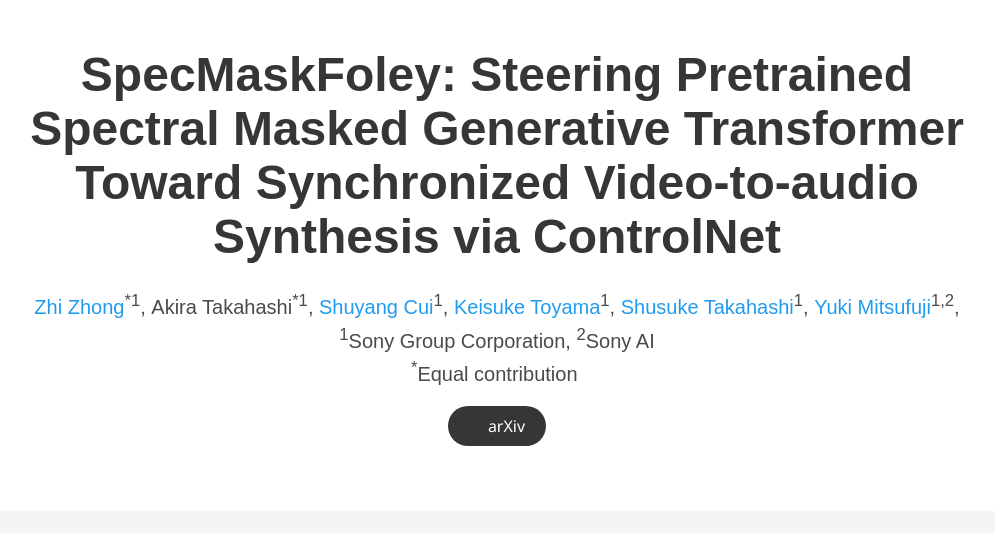
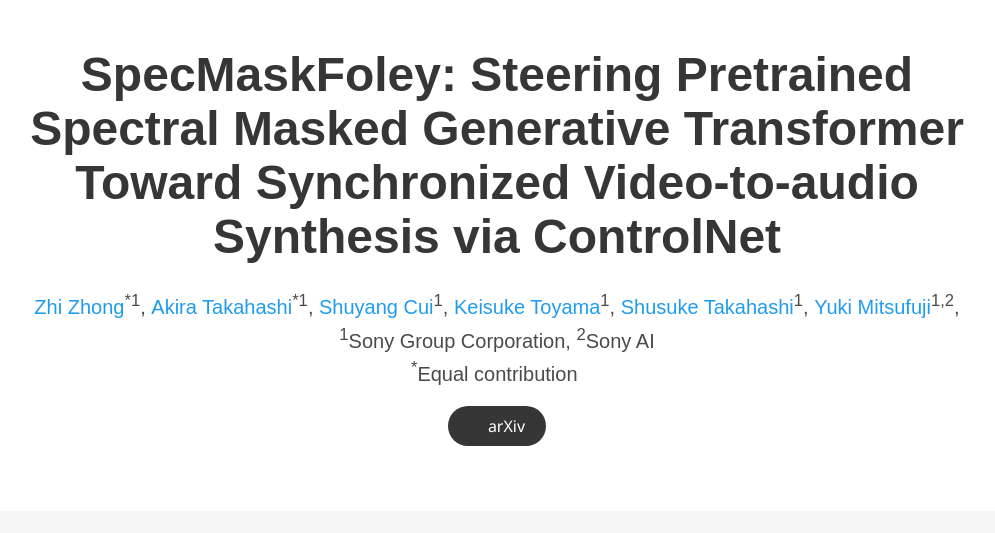
Before and after one commit to zzaudio/SpecMaskFoley_Demo, a plain HTML site: page index.html in a window 1280 px wide. Shown: the top 533 px of the page, without its empty margins (143-1138 px from the left). Drawn offline with nearby package versions, Linux system fonts and the light colour scheme; some packages are replaced by stand-ins of ours; some icons are missing; a web font is replaced by a local one.

```diff
--- a/index.html
+++ b/index.html
@@ -63,7 +63,7 @@
               <a href="https://scholar.google.com/citations?hl=en&user=iRVT3A8AAAAJ" target="_blank">Zhi Zhong</a><span><sup>*1</sup></span>,
             </span>
             <span class="author-block">
-                <span>Akira Takahashi</span><span><sup>*1</sup></span>,
+                <a href="https://scholar.google.com/citations?hl=en&user=oKUpOaQAAAAJ" target="_blank">Akira Takahashi</a><span><sup>*1</sup></span>,
             </span>
             <span class="author-block">
                 <a href="https://www.linkedin.com/in/shuyang-cui-b35b1224b/" target="_blank">Shuyang Cui</a><sup>1</sup></span>,
```
Also changed, not shown: static/images/fig3_model_overview.png.
